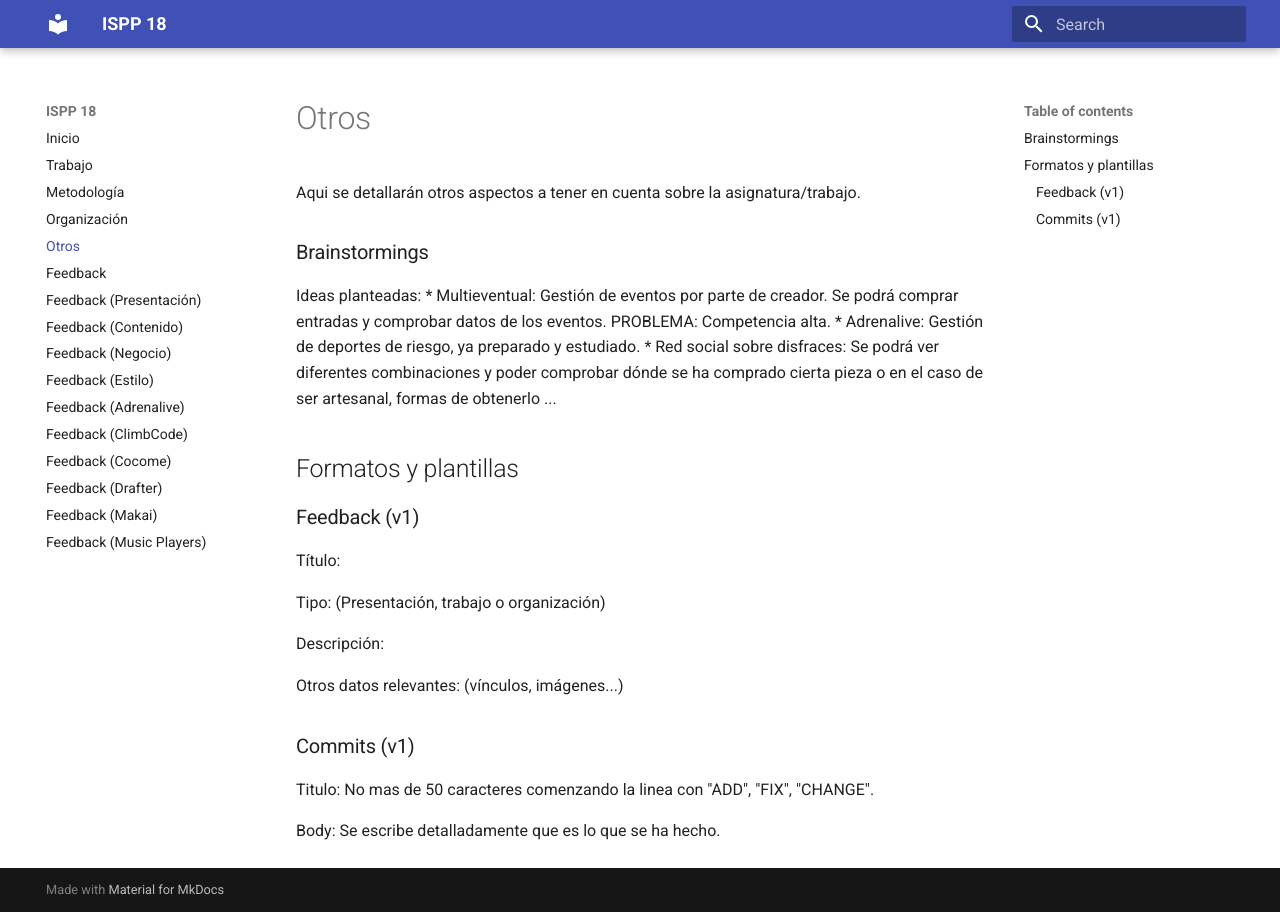
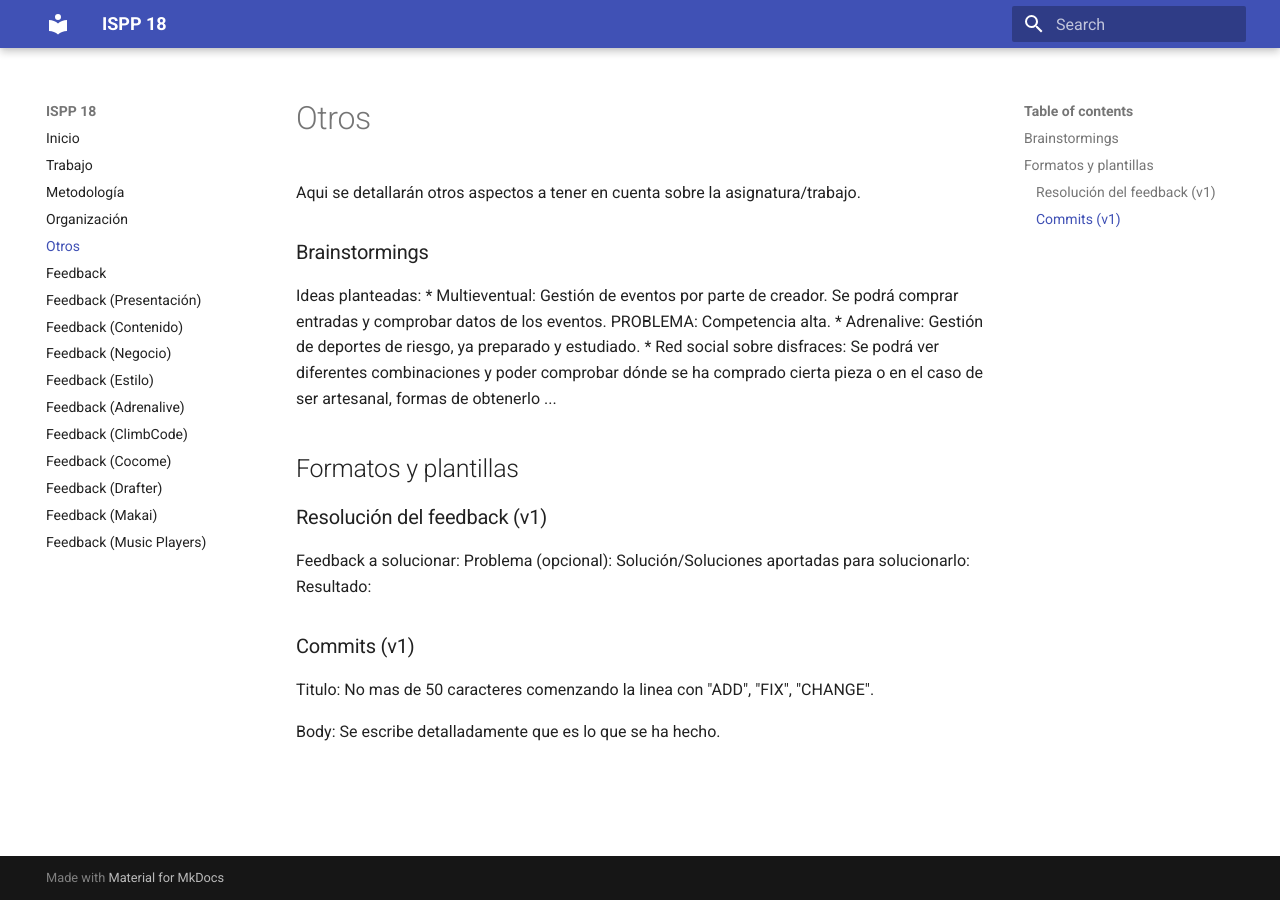
Before and after one commit to alexgs922/ispp18-wiki, an MkDocs documentation site: the page built from docs/otros.md, in a window 1280 px wide. Built offline with MkDocs 1.6.1 and Material for MkDocs 9.7.7, drawn with Linux system fonts in a browser that asks for light colours; old or Windows-style settings are respelled for this version of MkDocs.

Commit message:
Eliminado el formato de los feedback, al considerarse que debido al tiempo que se tarda en recopilarlos, y añadido un formato de resolución de feedback

```diff
--- a/docs/otros.md
+++ b/docs/otros.md
@@ -8,15 +8,13 @@ Ideas planteadas:
 
 ## Formatos y plantillas
 
-### Feedback (v1)
-Título:
-
-Tipo: (Presentación, trabajo o organización)
-
-Descripción:
-
-Otros datos relevantes: (vínculos, imágenes...)
-
+### Resolución del feedback (v1)
+Feedback a solucionar: <Feedback completo>
+Problema (opcional): <Detectar correctamente el problema de la versión actual>
+Solución/Soluciones aportadas para solucionarlo:
+<Se mencionarán las posibles soluciones que existen>
+Resultado:
+<Cómo ha quedado el objeto trás la modificación, mostrar un antes y después es recomendado>
 
 ### Commits (v1)
 Titulo: No mas de 50 caracteres comenzando la linea con "ADD", "FIX", "CHANGE".
```
